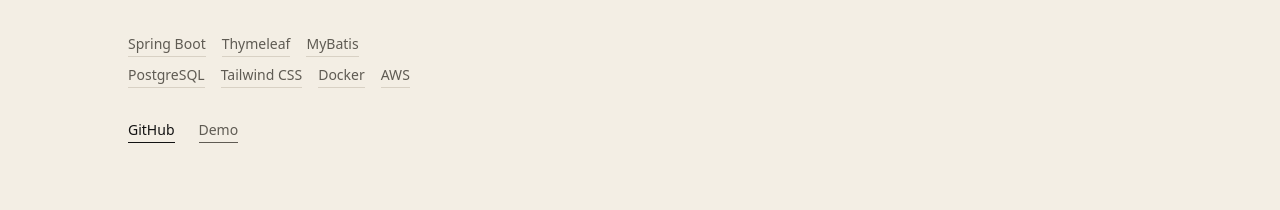
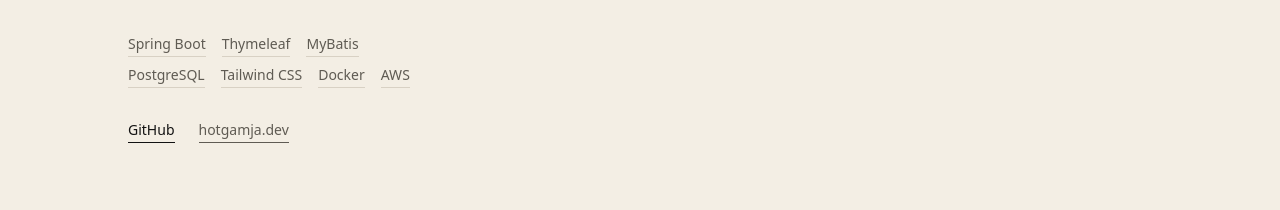
Before and after one commit to hot-gamja/portfolio-v1, a React (Vite) app: page / in a window 1280 px wide. Shown: the part 2044-2254 px from the top of the page. Built offline with nearby package versions, Linux system fonts and the light colour scheme; a web font is replaced by a local one.

Commit message:
Show domain URL instead of 'Demo' for project links

```diff
--- a/src/components/Projects.jsx
+++ b/src/components/Projects.jsx
@@ -56,7 +56,7 @@
                   rel="noreferrer"
                   className={`border-b pb-0.5 hover:opacity-50 transition-opacity ${isDark ? 'text-smoke border-smoke' : 'text-dim border-dim'}`}
                 >
-                  Demo
+                  {project.demo.replace('https://', '')}
                 </a>
               )}
             </div>
```
